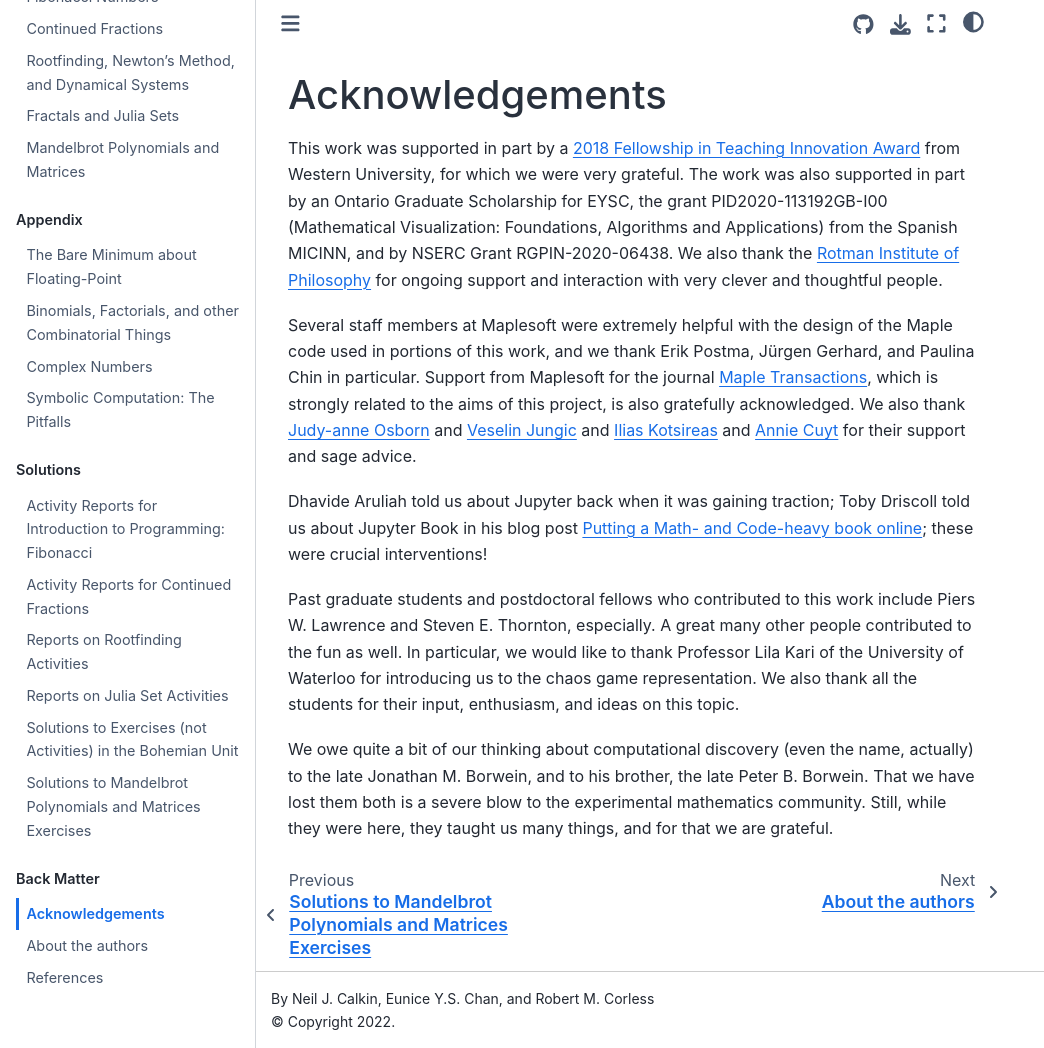
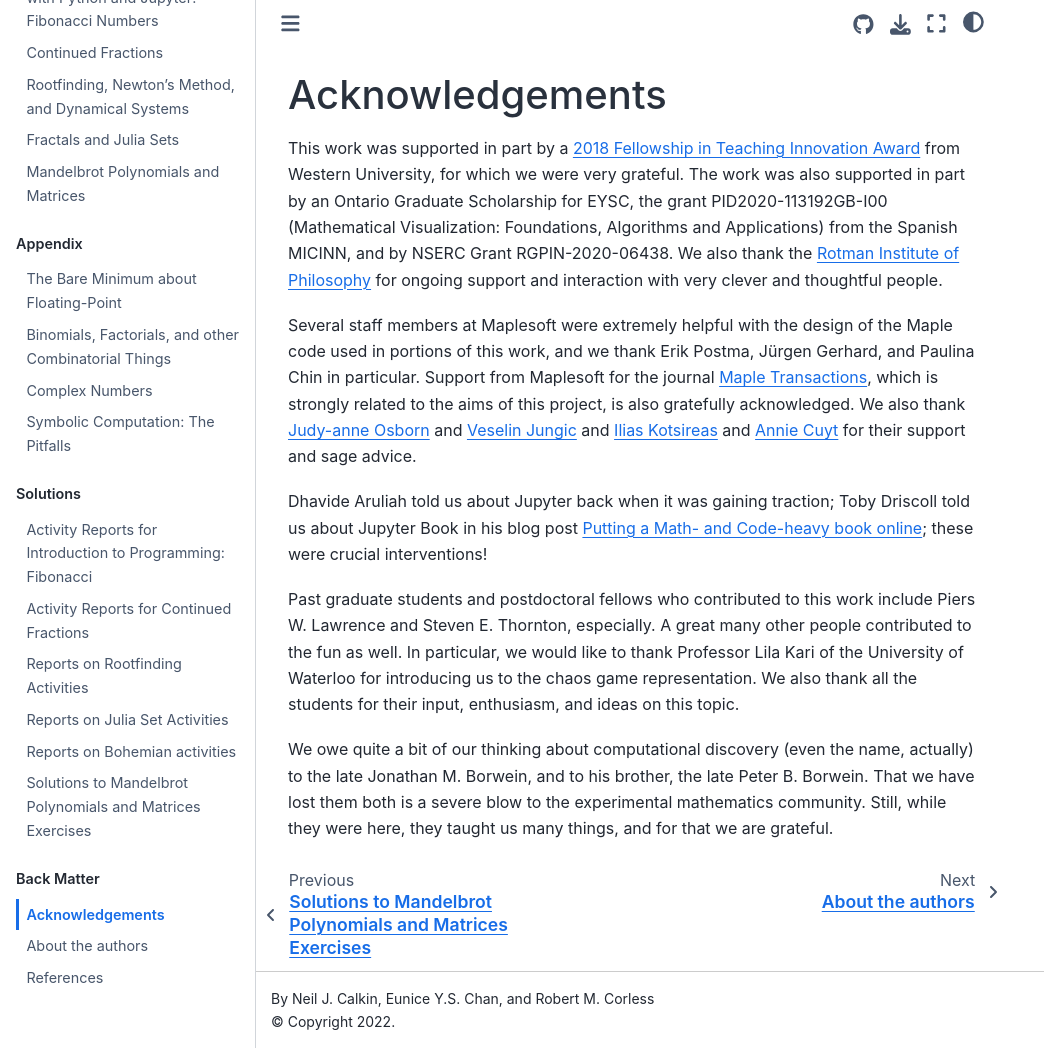
Before and after one commit to Computational-Discovery-on-Jupyter/Computational-Discovery-on-Jupyter, a Jupyter Book: the page built from book/acknowledgements.ipynb, in a window 1280 px wide and 1048 px high. Shown: the whole window, without its empty margins (0-1044 px from the left). Built offline with Jupyter Book 1.0.4 settings and Sphinx 7.4.7 and the Sphinx Book theme 1.1.4, drawn with Linux system fonts in a browser that asks for light colours; pages that are not in the unit, such as notebooks, are missing from menus.

Commit message:
Added two more Reports to Bohemian unit

```diff
--- a/book/_toc.yml
+++ b/book/_toc.yml
@@ -25,7 +25,7 @@
     - file: Solutions/Activity Reports for Continued Fractions
     - file: Solutions/Reports on Rootfinding Activities
     - file: Solutions/Reports on Julia Set Activities
-    - file: Solutions/Solutions to Exercises (not Activities) in the Bohemian Unit
+    - file: Solutions/Reports on Bohemian Activities
     - file: Solutions/Solutions to Mandelbrot Exercises
     - file: Solutions/Activity Reports for Chaos Game Representation
   - caption: Back Matter
```
Also changed, not shown: book/Solutions/Reports on Bohemian Activities.ipynb.
